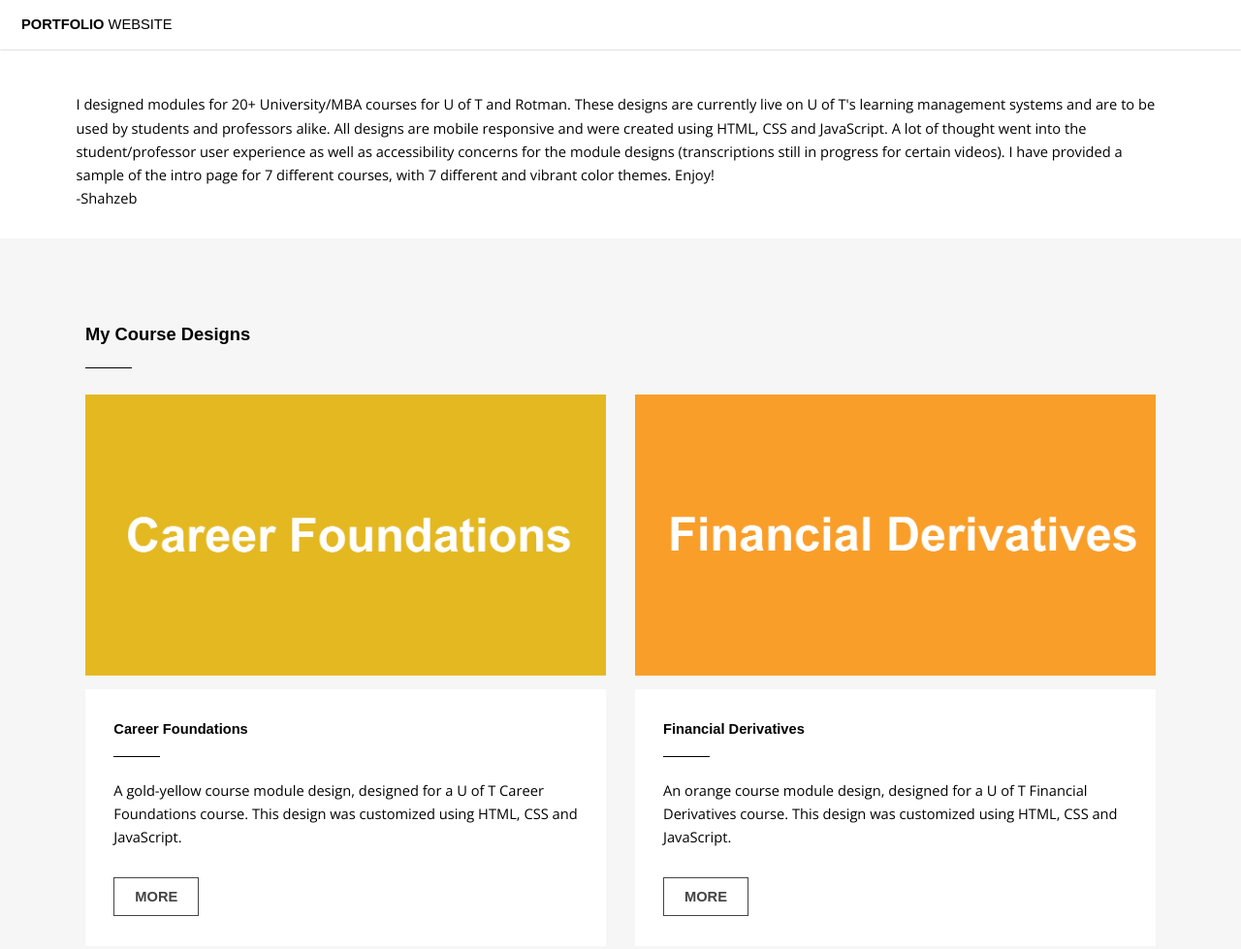
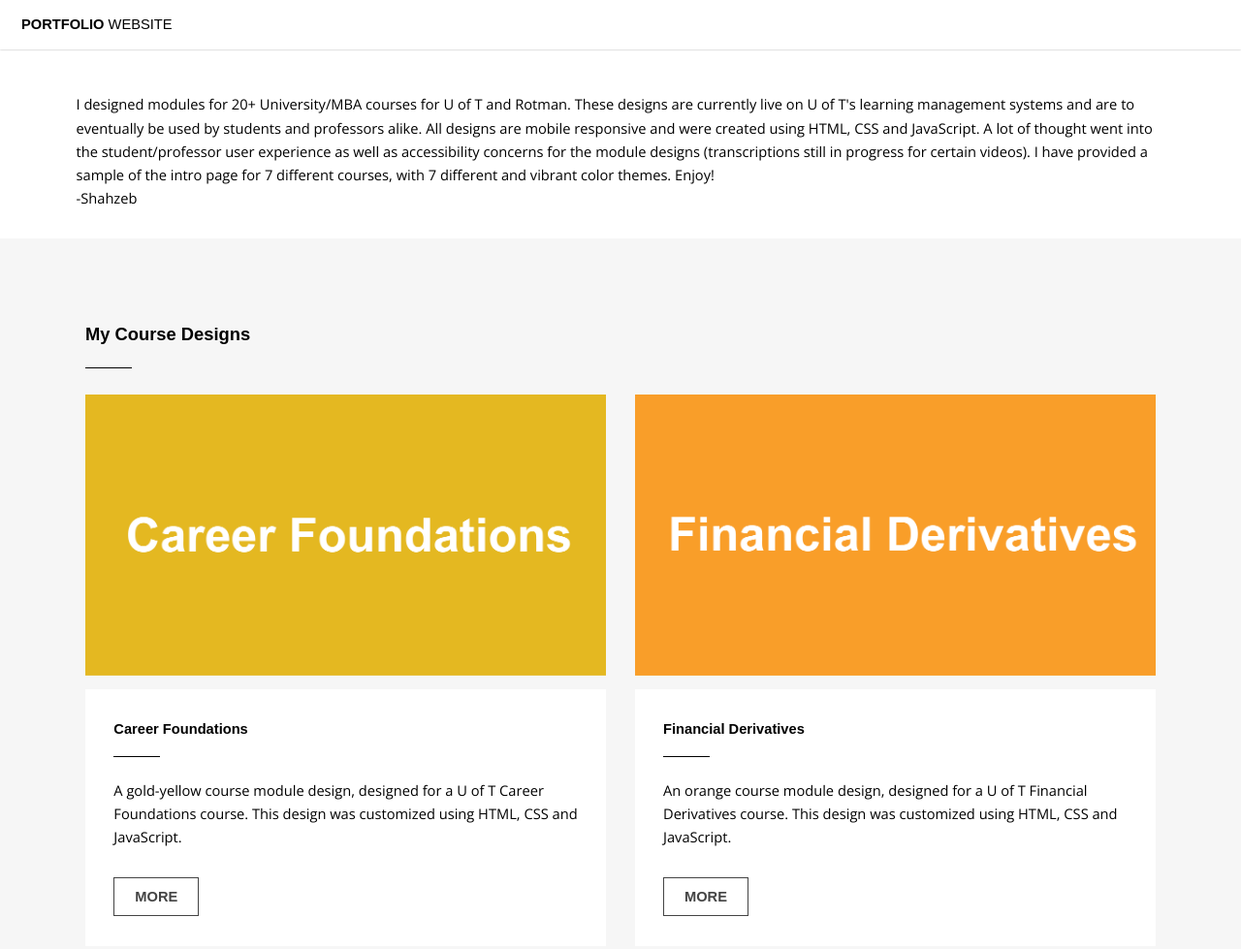
Before and after one commit to ahmads32/uoftportfolio, a plain HTML site: page index.html in a window 1280 px wide. Shown: the top 979 px of the page at 97% size. Drawn offline with nearby package versions, Linux system fonts and the light colour scheme.

Commit message:
Update index.html

```diff
--- a/index.html
+++ b/index.html
@@ -24,7 +24,7 @@
 			<section id="main" class="wrapper">
 				<div class="inner">
 
-				<center><p style="max-width: 1123px; text-align: left;">I designed modules for 20+ University/MBA courses for U of T and Rotman. These designs are currently live on U of T's learning management systems and are to be used by students and professors alike. All designs are mobile responsive and were created using HTML, CSS and JavaScript. A lot of thought went into the student/professor user experience as well as accessibility concerns for the module designs (transcriptions still in progress for certain videos). I have provided a sample of the intro page for 7 different courses, with 7 different and vibrant color themes. Enjoy!  <br>   -Shahzeb</p> <center>
+				<center><p style="max-width: 1123px; text-align: left;">I designed modules for 20+ University/MBA courses for U of T and Rotman. These designs are currently live on U of T's learning management systems and are to eventually be used by students and professors alike. All designs are mobile responsive and were created using HTML, CSS and JavaScript. A lot of thought went into the student/professor user experience as well as accessibility concerns for the module designs (transcriptions still in progress for certain videos). I have provided a sample of the intro page for 7 different courses, with 7 different and vibrant color themes. Enjoy!  <br>   -Shahzeb</p> <center>
 
 
 					<!-- Content -->
```
